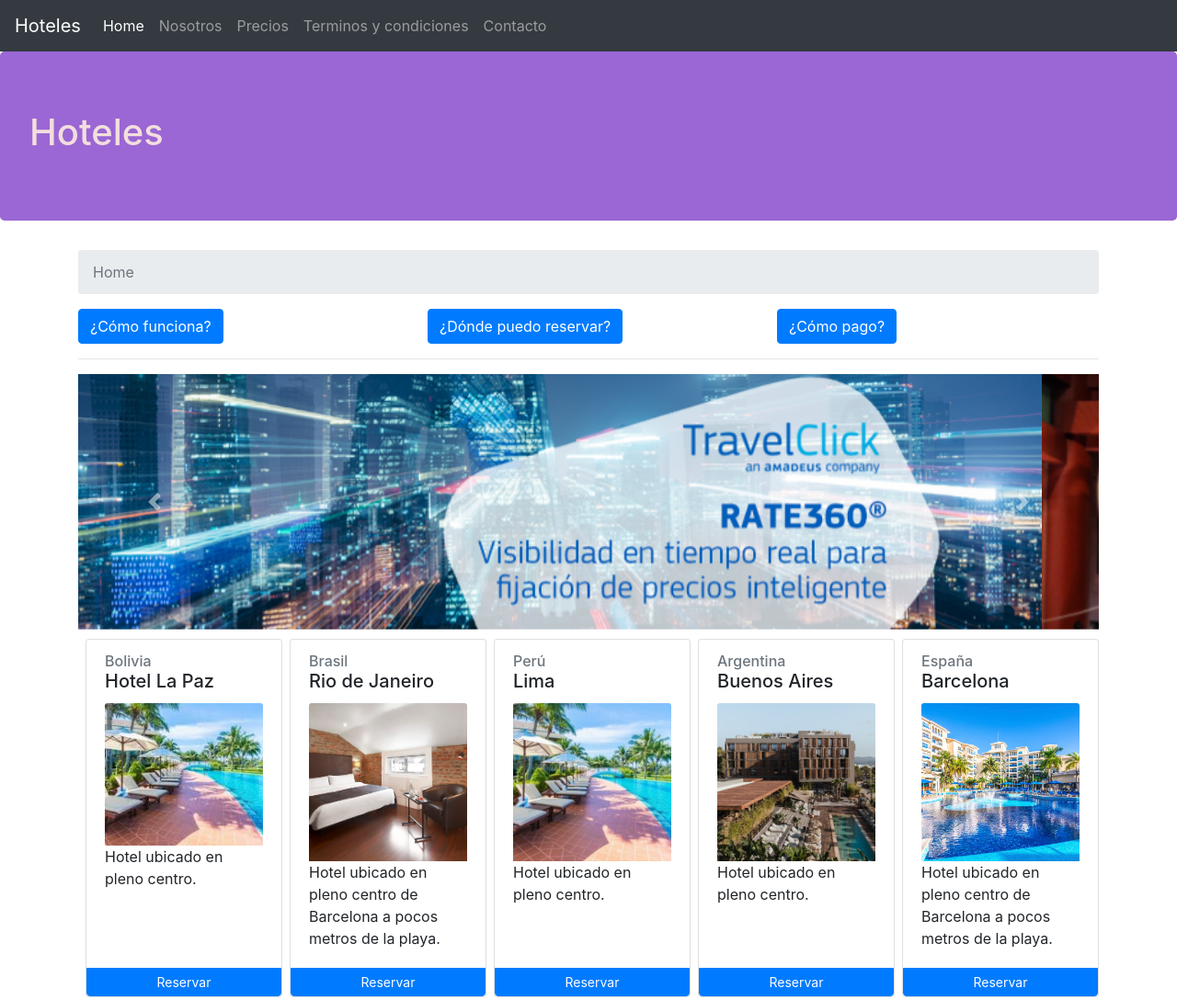
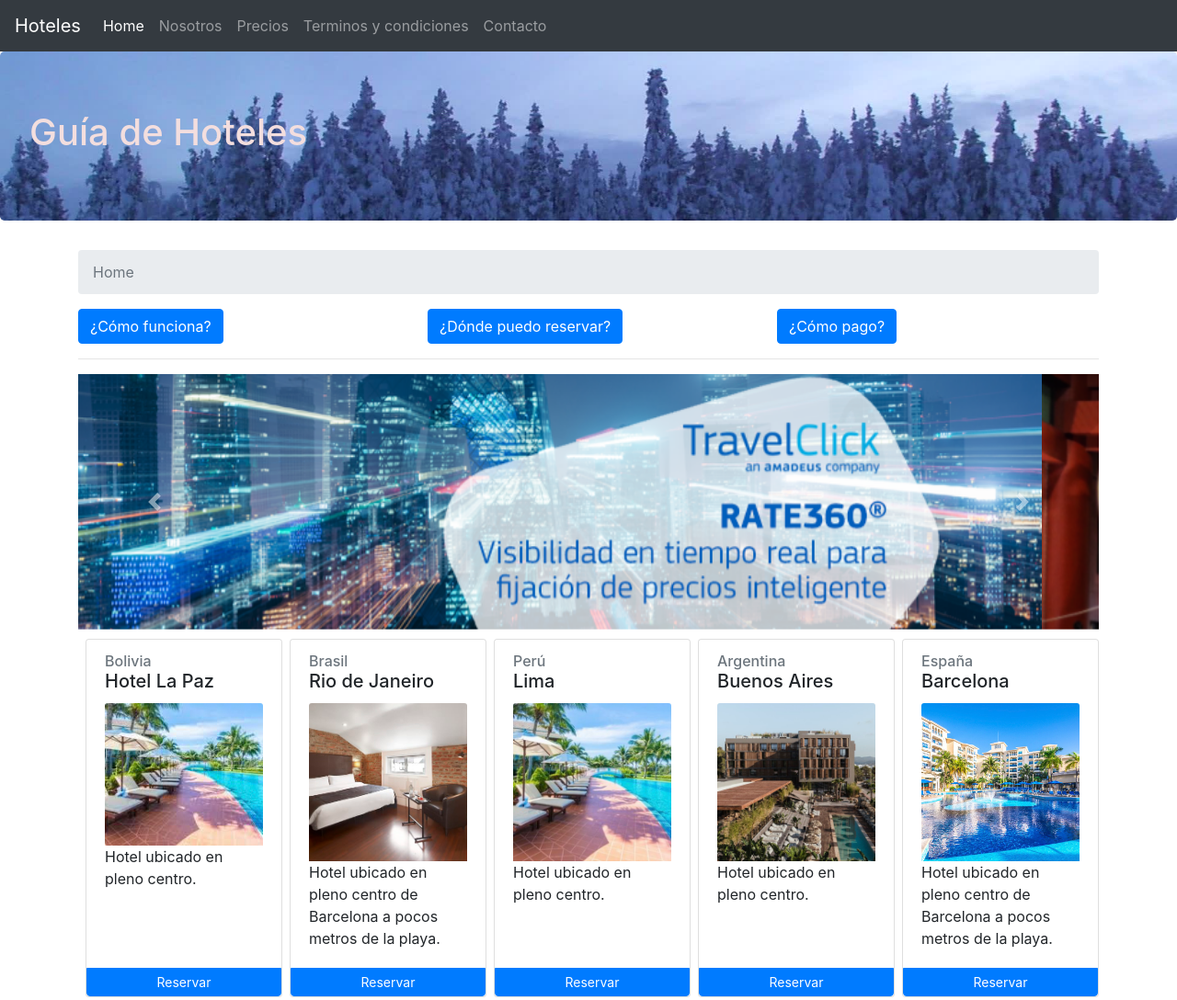
Before and after one commit to joaquinmeabe/hoteles, a website: page index.html in a window 1280 px wide. Shown: the top 1088 px of the page at 92% size. Drawn offline with nearby package versions, Linux system fonts and the light colour scheme; a web font is replaced by a local one.

Commit message:
agregando clase jumbo en cada pag

```diff
--- a/css/main.css
+++ b/css/main.css
@@ -1,9 +1,13 @@
 .jumbotron{
-    background-color: rgb(154, 103, 212);
+    background-color: rgb(255, 255, 255);
     color: black;
     margin-top: 56px;
 }
-
+.jumbo{
+    background-image: url(/imagenes/09.jpg);
+    background-position-y: 30%;
+    background-size: 100%;
+}
 footer{
     padding: 10px 10px 0 10px;
     background-color: rgb(154, 103, 212);
--- a/index.html
+++ b/index.html
@@ -28,8 +28,8 @@
         </ul>
       </div>
     </nav>
-    <div class="jumbotron">
-      <h1>Hoteles</h1>
+    <div class="jumbotron jumbo">
+     <h1>Guía de Hoteles</h1>
     </div>
     <div class="container">
        <nav aria-label="breadcrumb">
@@ -196,6 +196,7 @@
           </div>
       </div>
     </div>
+
     <footer>
       <div class="row">
         <div class="col-sm-4 d-flex flex-column">
```
Also changed, not shown: Contacto.html (+1 -1 lines), Precios.html (+1 -1 lines), Terminos y condiciones.html (+1 -1 lines), about.html (+1 -1 lines), imagenes/03.png (added), imagenes/05.jpg (renamed from imagenes/foto 08.jpg), imagenes/09.jpg (added).
